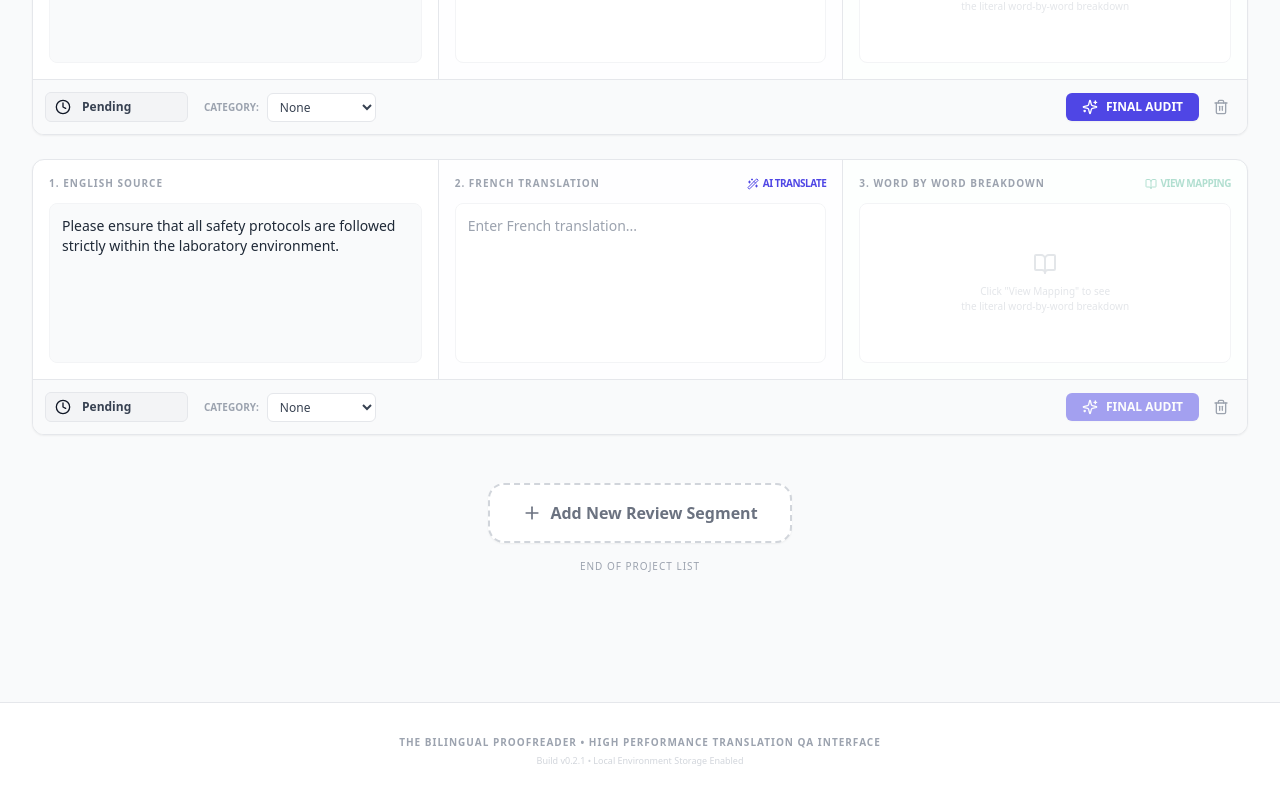
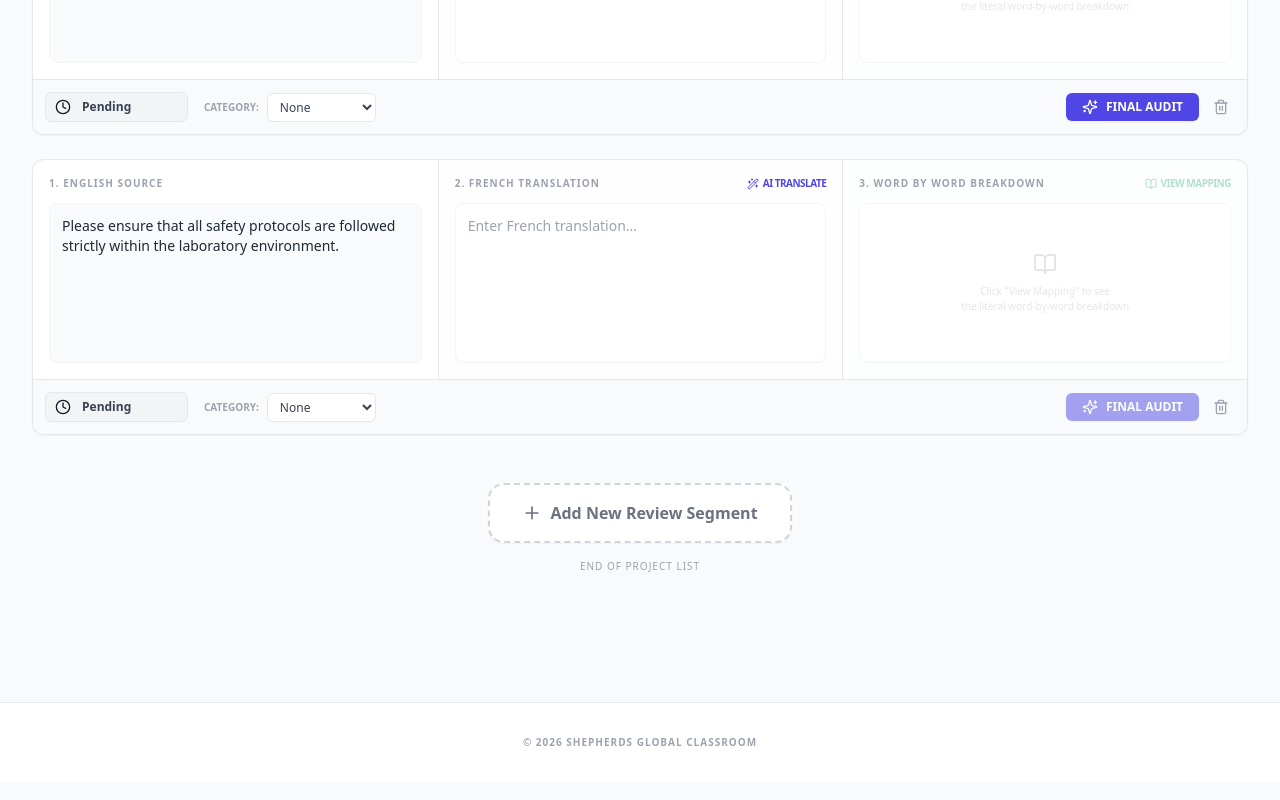
Before and after one commit to AlimaTABS/Proofreader-AI-v0.1, a React (Vite) app: page / in a window 1280 px wide. Shown: the part 238-1038 px from the top of the page. Built offline with nearby package versions, Linux system fonts and the light colour scheme.

Commit message:
Update App.tsx

```diff
--- a/App.tsx
+++ b/App.tsx
@@ -147,11 +147,9 @@ const App: React.FC = () => {
       <footer className="bg-white border-t border-gray-200 py-8">
         <div className="max-w-7xl mx-auto px-4 text-center">
           <p className="text-gray-400 text-[10px] font-black uppercase tracking-widest">
-            The Bilingual Proofreader • High Performance Translation QA Interface
+             © {new Date().getFullYear()} Shepherds Global Classroom
           </p>
-          <p className="text-gray-300 text-[9px] mt-1">
-            Build v0.2.1 • Local Environment Storage Enabled
-          </p>
+
         </div>
       </footer>
 
```
